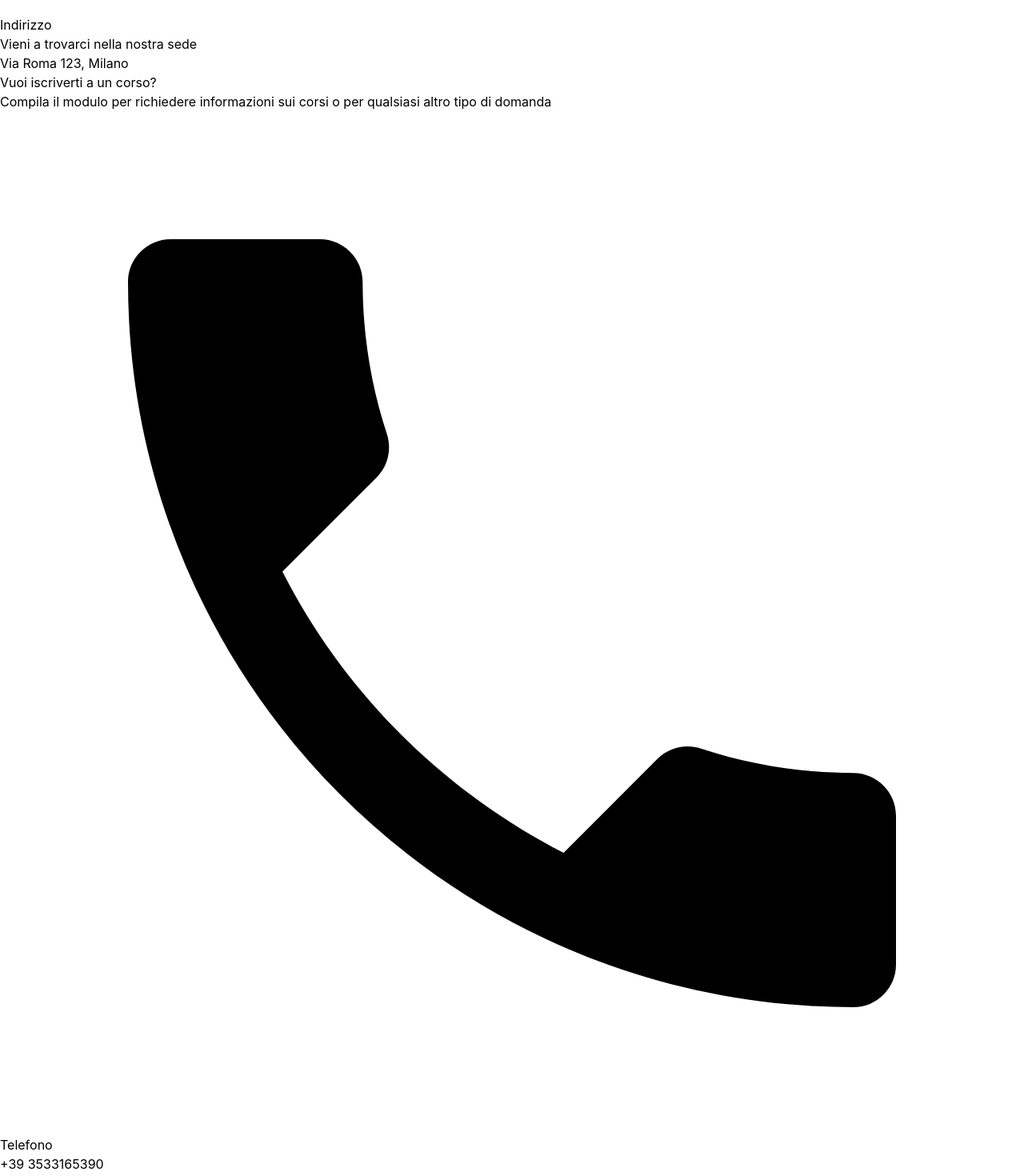
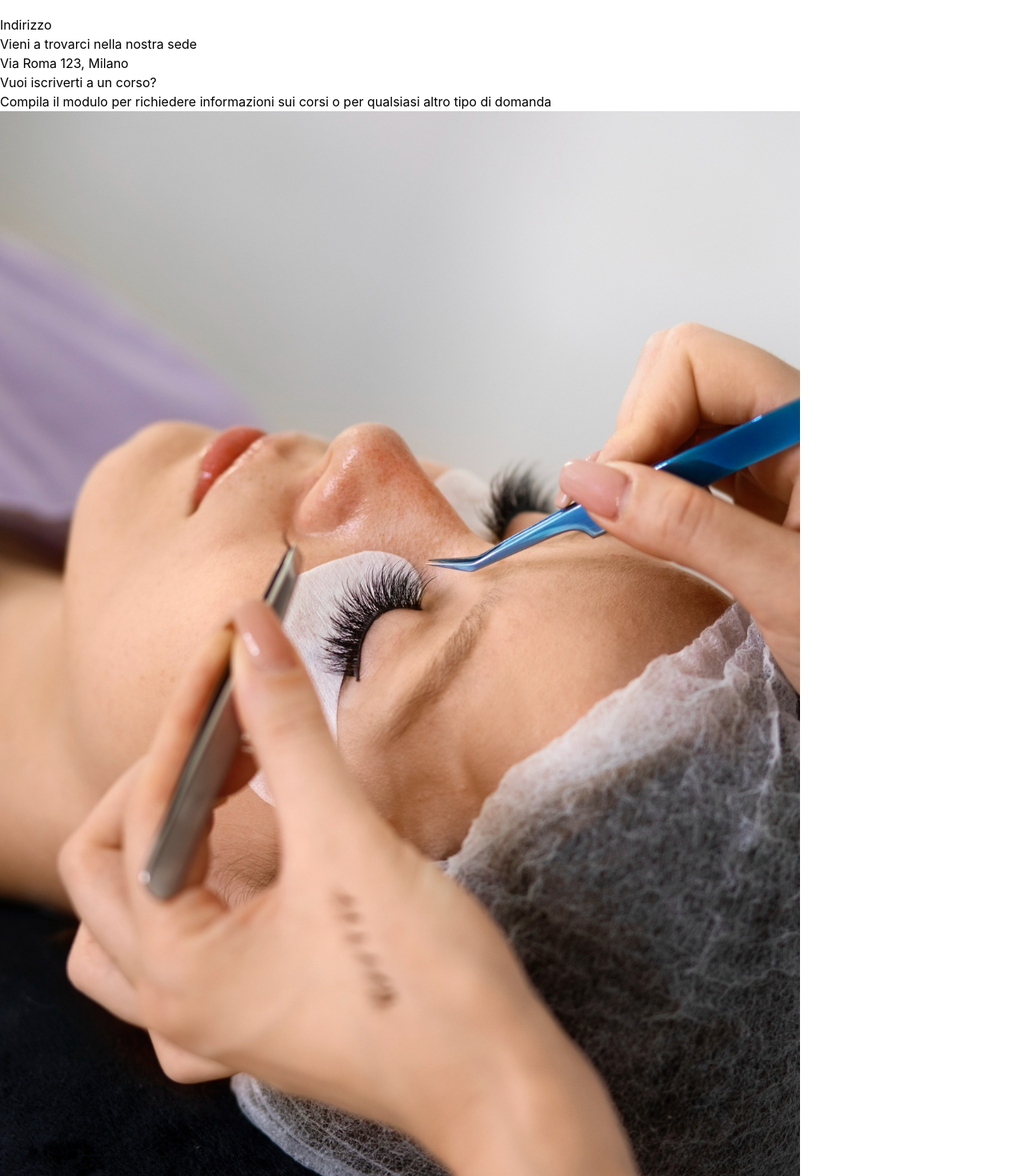
Before and after one commit to nemowebagency/academylashmaster, a React (Vite) app: page /contatti in a window 1280 px wide. Shown: the part 4680-6150 px from the top of the page at 80% size. Built offline with nearby package versions, Linux system fonts and the light colour scheme; a web font is replaced by a local one.

Commit message:
pagina contatti fix con immagine

```diff
--- a/src/pages/Contatti.tsx
+++ b/src/pages/Contatti.tsx
@@ -103,7 +103,7 @@ const Contatti = () => {
         <div className="w-[90%] mx-auto px-4 sm:px-6 lg:px-8 relative z-10">
           {/* Main Content - Grid Layout */}
           <div className="grid lg:grid-cols-2 gap-12 sm:gap-16 lg:gap-24 items-start">
-            {/* Left - Contact Info */}
+            {/* Left - Image */}
             <div>
               {/* Section Header */}
               <div className="mb-8 sm:mb-12">
@@ -111,43 +111,16 @@ const Contatti = () => {
                 <p className="text-lg sm:text-xl text-gray-300 font-light leading-relaxed text-justify" style={{textAlignLast: 'left'}}>Compila il modulo per richiedere informazioni sui corsi o per qualsiasi altro tipo di domanda</p>
               </div>
 
-              {/* Contact Info */}
-              <div className="space-y-4 sm:space-y-6">
-              <div className="flex items-center">
-                <div className="w-12 h-12 sm:w-14 sm:h-14 lg:w-16 lg:h-16 bg-gradient-to-br from-black to-black rounded-full flex items-center justify-center mr-4 sm:mr-6">
-                  <svg className="w-6 h-6 sm:w-7 sm:h-7 lg:w-8 lg:h-8 text-white" fill="currentColor" viewBox="0 0 24 24">
-                    <path d="M6.62 10.79c1.44 2.83 3.76 5.14 6.59 6.59l2.2-2.2c.27-.27.67-.36 1.02-.24 1.12.37 2.33.57 3.57.57.55 0 1 .45 1 1V20c0 .55-.45 1-1 1-9.39 0-17-7.61-17-17 0-.55.45-1 1-1h3.5c.55 0 1 .45 1 1 0 1.25.2 2.45.57 3.57.11.35.03.74-.25 1.02l-2.2 2.2z"/>
-                  </svg>
+              {/* Image */}
+              <div className="relative group">
+                <div className="relative overflow-hidden rounded-2xl sm:rounded-3xl shadow-2xl">
+                  <img
+                    src="/soggetto/contciglia.jpg"
+                    alt="Contatto Academy Lash Master"
+                    className="w-full h-[250px] sm:h-[300px] lg:h-[350px] object-cover transform transition-all duration-1000 group-hover:scale-105"
+                  />
+                  <div className="absolute inset-0 bg-gradient-to-t from-black/40 via-transparent to-transparent opacity-0 group-hover:opacity-100 transition-opacity duration-500"></div>
                 </div>
-                <div>
-                  <h4 className="text-lg sm:text-xl font-semibold text-white mb-1">Telefono</h4>
-                  <p className="text-gray-300 text-sm sm:text-base">+39 3533165390</p>
-                </div>
-              </div>
-
-              <div className="flex items-center">
-                <div className="w-12 h-12 sm:w-14 sm:h-14 lg:w-16 lg:h-16 bg-gradient-to-br from-black to-black rounded-full flex items-center justify-center mr-4 sm:mr-6">
-                  <svg className="w-6 h-6 sm:w-7 sm:h-7 lg:w-8 lg:h-8 text-white" fill="currentColor" viewBox="0 0 24 24">
-                    <path d="M20 4H4c-1.1 0-1.99.9-1.99 2L2 18c0 1.1.9 2 2 2h16c1.1 0 2-.9 2-2V6c0-1.1-.9-2-2-2zm0 4l-8 5-8-5V6l8 5 8-5v2z"/>
-                  </svg>
-                </div>
-                <div>
-                  <h4 className="text-lg sm:text-xl font-semibold text-white mb-1">Email</h4>
-                  <p className="text-gray-300 text-sm sm:text-base">info@academylashmaster.com</p>
-                </div>
-              </div>
-
-              <div className="flex items-center">
-                <div className="w-12 h-12 sm:w-14 sm:h-14 lg:w-16 lg:h-16 bg-gradient-to-br from-black to-black rounded-full flex items-center justify-center mr-4 sm:mr-6">
-                  <svg className="w-6 h-6 sm:w-7 sm:h-7 lg:w-8 lg:h-8 text-white" fill="currentColor" viewBox="0 0 24 24">
-                    <path d="M12 2C8.13 2 5 5.13 5 9c0 5.25 7 13 7 13s7-7.75 7-13c0-3.87-3.13-7-7-7zm0 9.5c-1.38 0-2.5-1.12-2.5-2.5s1.12-2.5 2.5-2.5 2.5 1.12 2.5 2.5-1.12 2.5-2.5 2.5z"/>
-                  </svg>
-                </div>
-                <div>
-                  <h4 className="text-lg sm:text-xl font-semibold text-white mb-1">Indirizzo</h4>
-                  <p className="text-gray-300 text-sm sm:text-base">Via Roma 123, Milano</p>
-                </div>
-              </div>
               </div>
             </div>
 
```
Also changed, not shown: public/soggetto/contciglia.jpg (added).
